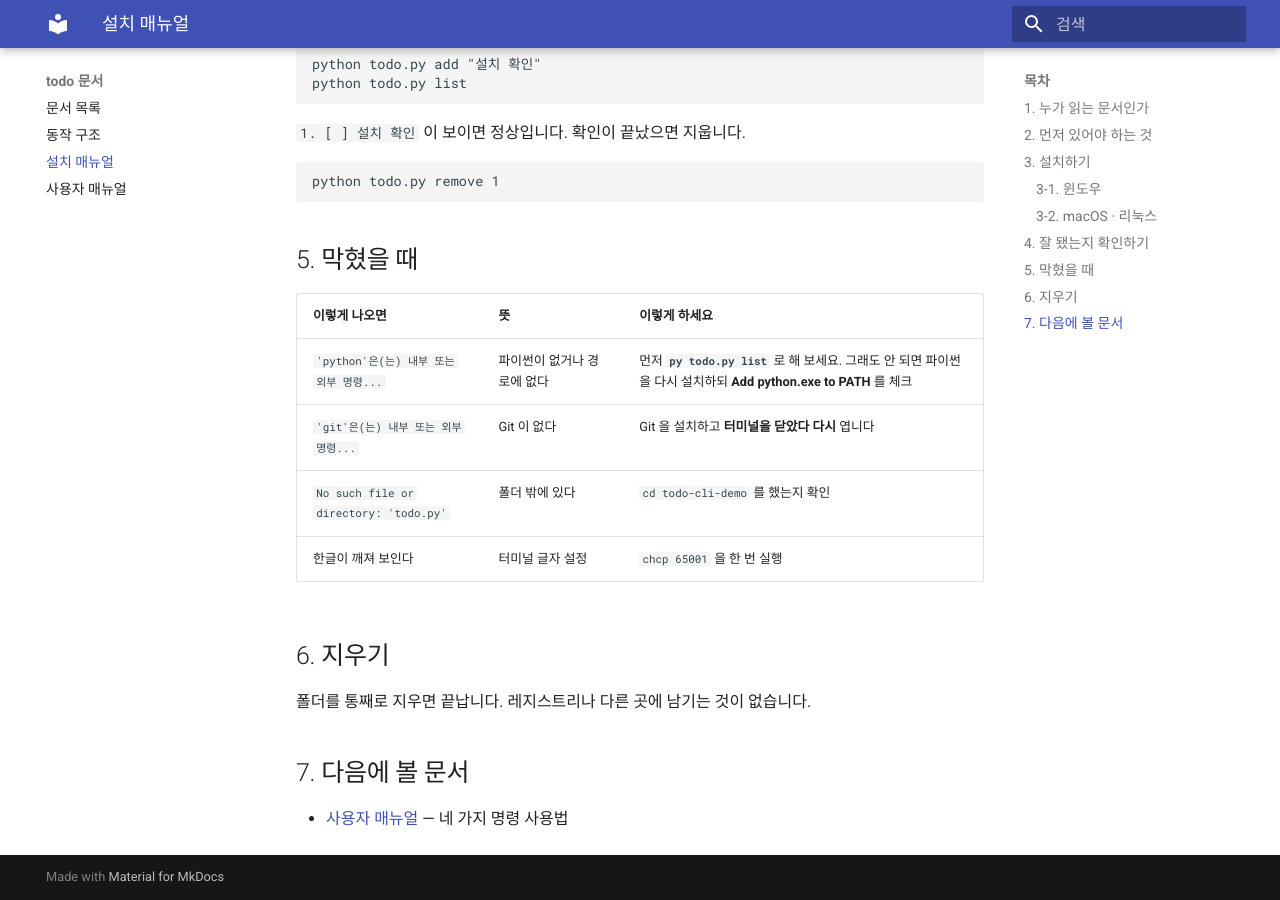
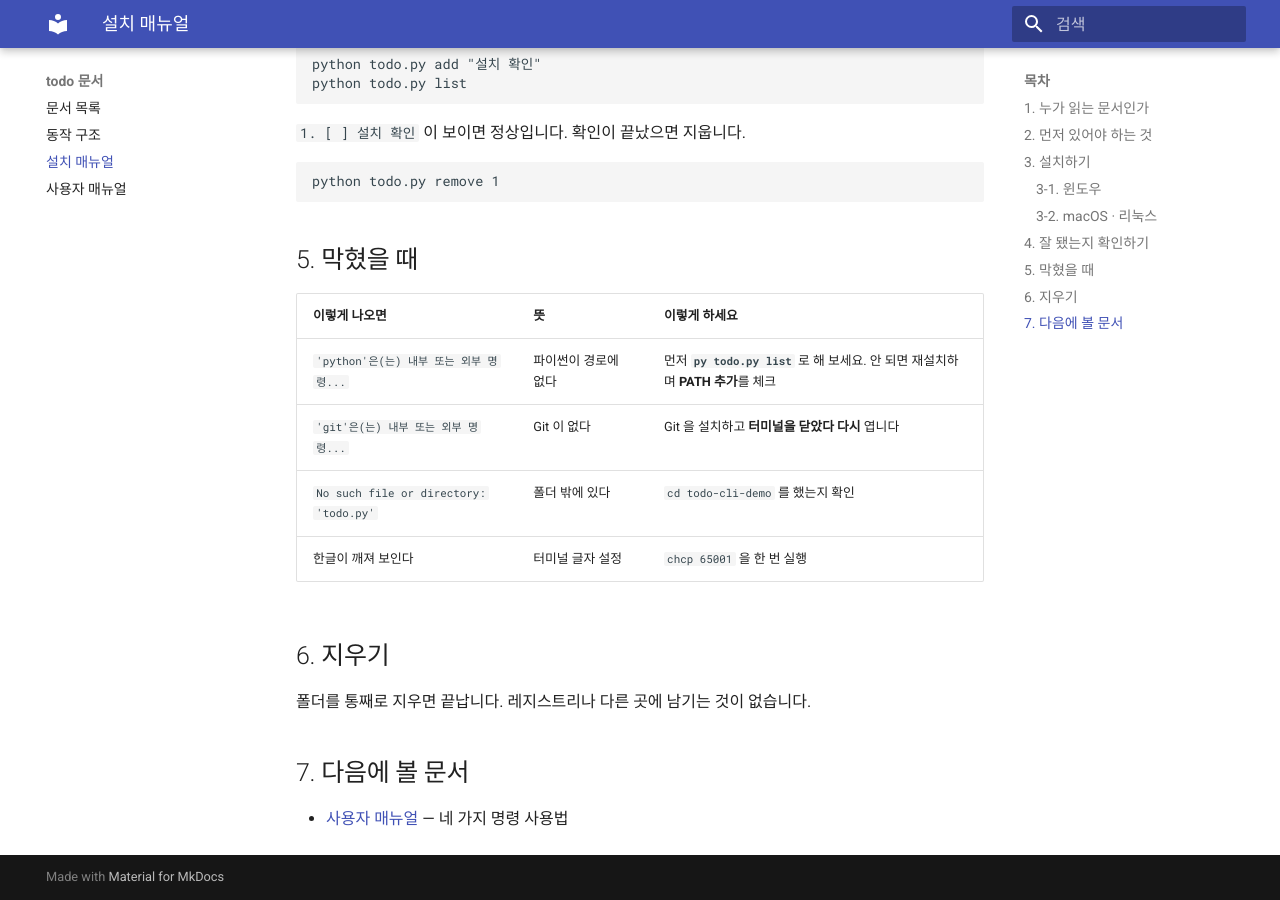
Before and after one commit to SINGLE-COURSE-LECTURE/todo-cli-demo, an MkDocs documentation site: the page built from docs/install.md, in a window 1280 px wide and 900 px high, scrolled down 1521 px. Built offline with MkDocs 1.6.1 and Material for MkDocs 9.7.7, drawn with Linux system fonts in a browser that asks for light colours.

```diff
--- a/docs/install.md
+++ b/docs/install.md
@@ -77,7 +77,7 @@ python todo.py remove 1
 
 | 이렇게 나오면 | 뜻 | 이렇게 하세요 |
 |---|---|---|
-| `'python'은(는) 내부 또는 외부 명령...` | 파이썬이 없거나 경로에 없다 | 먼저 **`py todo.py list`** 로 해 보세요. 그래도 안 되면 파이썬을 다시 설치하되 **Add python.exe to PATH** 를 체크 |
+| `'python'은(는) 내부 또는 외부 명령...` | 파이썬이 경로에 없다 | 먼저 **`py todo.py list`** 로 해 보세요. 안 되면 재설치하며 **PATH 추가**를 체크 |
 | `'git'은(는) 내부 또는 외부 명령...` | Git 이 없다 | Git 을 설치하고 **터미널을 닫았다 다시** 엽니다 |
 | `No such file or directory: 'todo.py'` | 폴더 밖에 있다 | `cd todo-cli-demo` 를 했는지 확인 |
 | 한글이 깨져 보인다 | 터미널 글자 설정 | `chcp 65001` 을 한 번 실행 |
```
Also changed, not shown: CHANGELOG.md (+4 -0 lines), CONTRIBUTING.md (+19 -2 lines), README.md (+1 -1 lines), docs/usage.md (+4 -4 lines), 1 other file.
